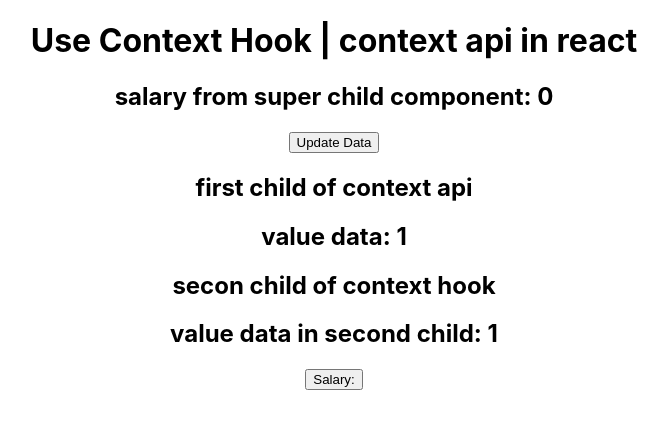
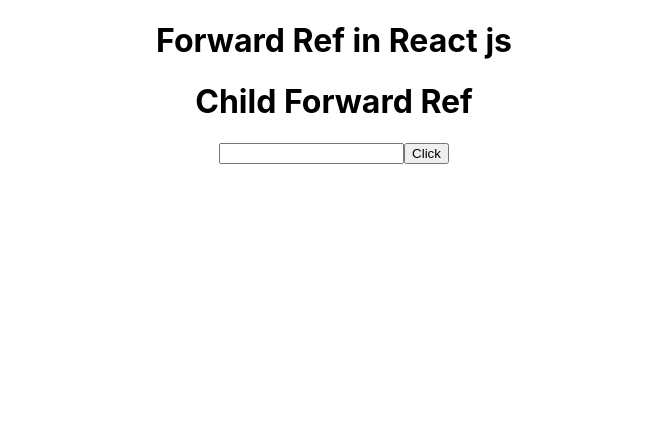
Before and after one commit to SafaMaqbool/React-Concepts, a React (Create React App) app: page / in a window 1280 px wide. Shown: the top 428 px of the page, without its empty margins (306-974 px from the left). Built offline with nearby package versions, Linux system fonts and the light colour scheme.

Commit message:
use ref hook and forward ref hook

```diff
--- a/src/App.js
+++ b/src/App.js
@@ -27,6 +27,8 @@ import UseEffectHookConditional from "./Components/UseEffectHookConditional";
 import UseMemoHook from "./Components/UseMemoHook";
 import UseCallbackHook from "./Components/UseCallbackHook";
 import UseContexthook from "./Components/UseContexthook";
+import UseRefHook from "./Components/UseRefHook";
+import ForwardRef from "./Components/ForwardRef";
 
 
 
@@ -68,7 +70,9 @@ function App() {
      {/* <UseEffectHookConditional/> */}
      {/* <UseMemoHook/> */}
      {/* <UseCallbackHook/> */}
-     <UseContexthook/>
+     {/* <UseContexthook/> */}
+     {/* <UseRefHook/> */}
+     <ForwardRef/>
     </div>
   );
 }
--- /dev/null
+++ b/src/Components/ChildForwardRef.jsx
@@ -0,0 +1,12 @@
+import React,{forwardRef} from 'react'
+
+const ChildForwardRef = (props,ref) => {
+  return (
+    <>
+    <h1>Child Forward Ref</h1>
+    <input type="text" ref={ref} />
+    </>
+  )
+}
+
+export default forwardRef(ChildForwardRef);
--- /dev/null
+++ b/src/Components/ForwardRef.jsx
@@ -0,0 +1,20 @@
+import React from 'react'
+import ChildForwardRef from './ChildForwardRef'
+import { useRef } from 'react'
+
+const ForwardRef = () => {
+    let myRef=useRef()
+
+    function updateInput() {
+        myRef.current.value="safa maqbool"
+    }
+  return (
+   <>
+   <h1>Forward Ref in React js</h1>
+   <ChildForwardRef ref={myRef}/>
+   <button onClick={()=>updateInput()}>Click</button>
+   </>
+  )
+}
+
+export default ForwardRef
--- /dev/null
+++ b/src/Components/UseRefHook.jsx
@@ -0,0 +1,22 @@
+import React from 'react'
+import { useRef } from 'react'
+
+const UseRefHook = () => {
+    let myRef=useRef()
+
+    function modifyInput(){
+        // console.log(myRef.current.value)
+        myRef.current.value="safa"
+        myRef.current.style.backgroundColor="yellow"
+        myRef.current.focus()
+    }
+  return (
+   <>
+   <h1>Use Ref hook</h1>
+   <input type="text" ref={myRef} />
+   <button onClick={()=>modifyInput()}>click me</button>
+   </>
+  )
+}
+
+export default UseRefHook
```
